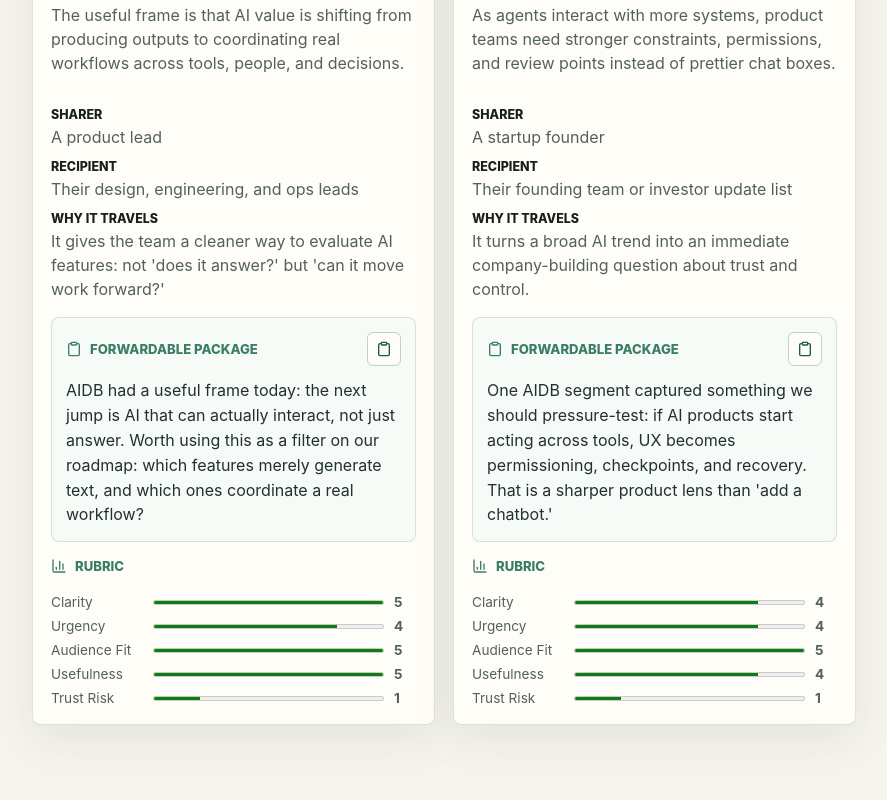
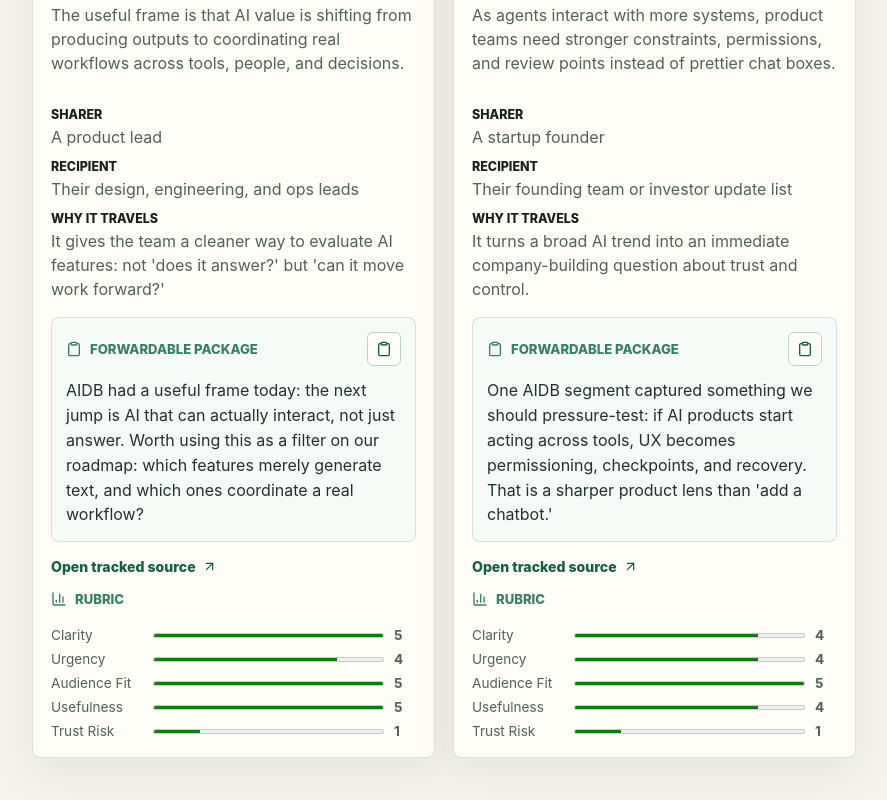
Before and after one commit to tedfarino/aidb-shareability-lab, a React (Vite) app: page / in a window 1280 px wide. Shown: the part 1069-1869 px from the top of the page, without its empty margins (360-1247 px from the left). Built offline with nearby package versions, Linux system fonts and the light colour scheme.

Commit message:
Add tracked source links

```diff
--- a/src/main.tsx
+++ b/src/main.tsx
@@ -172,6 +172,14 @@ function App() {
                       </small>
                     ) : null}
                   </div>
+                  <a
+                    className="tracked-link"
+                    href={buildTrackedLink(selected.link, moment.title)}
+                    target="_blank"
+                    rel="noreferrer"
+                  >
+                    Open tracked source <ArrowUpRight size={15} aria-hidden="true" />
+                  </a>
                   <ScoreBars scores={moment.scores} />
                 </article>
               );
@@ -209,6 +217,22 @@ function formatLabel(label: string) {
   return label.replace(/([A-Z])/g, " $1").replace(/^./, (char) => char.toUpperCase());
 }
 
+function buildTrackedLink(sourceLink: string, momentTitle: string) {
+  const url = new URL(sourceLink);
+  url.searchParams.set("utm_source", "aidb_shareability_lab");
+  url.searchParams.set("utm_medium", "share_package");
+  url.searchParams.set("utm_campaign", "may_2026_episode_moments");
+  url.searchParams.set("utm_content", slugify(momentTitle));
+  return url.toString();
+}
+
+function slugify(value: string) {
+  return value
+    .toLowerCase()
+    .replace(/[^a-z0-9]+/g, "-")
+    .replace(/^-|-$/g, "");
+}
+
 createRoot(document.getElementById("root")!).render(
   <StrictMode>
     <App />
--- a/src/styles.css
+++ b/src/styles.css
@@ -325,6 +325,21 @@ dd {
   font-weight: 800;
 }
 
+.tracked-link {
+  display: inline-flex;
+  gap: 6px;
+  align-items: center;
+  width: fit-content;
+  color: #165d45;
+  font-size: 0.88rem;
+  font-weight: 800;
+  text-decoration: none;
+}
+
+.tracked-link:hover {
+  text-decoration: underline;
+}
+
 .scores {
   display: grid;
   gap: 8px;
```
